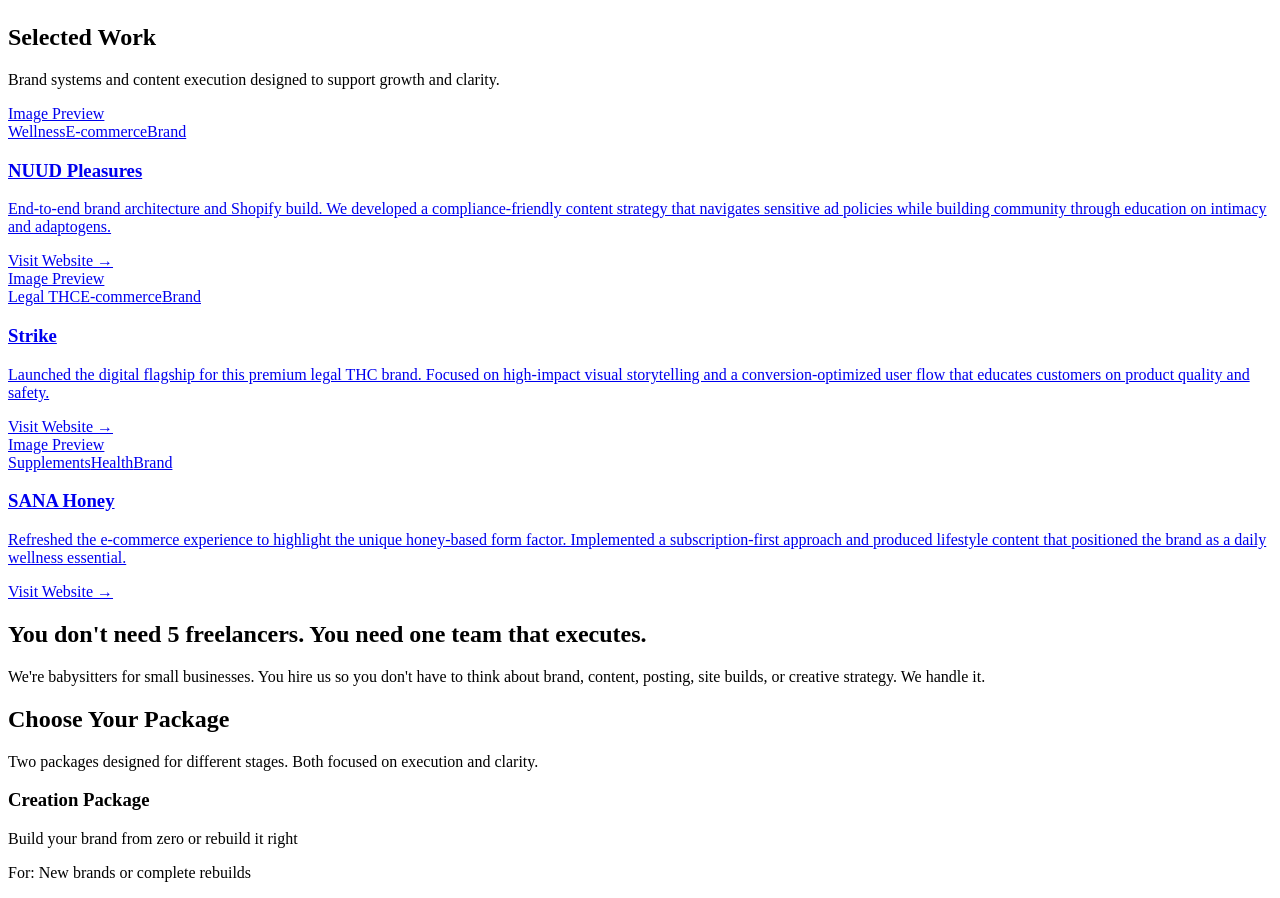
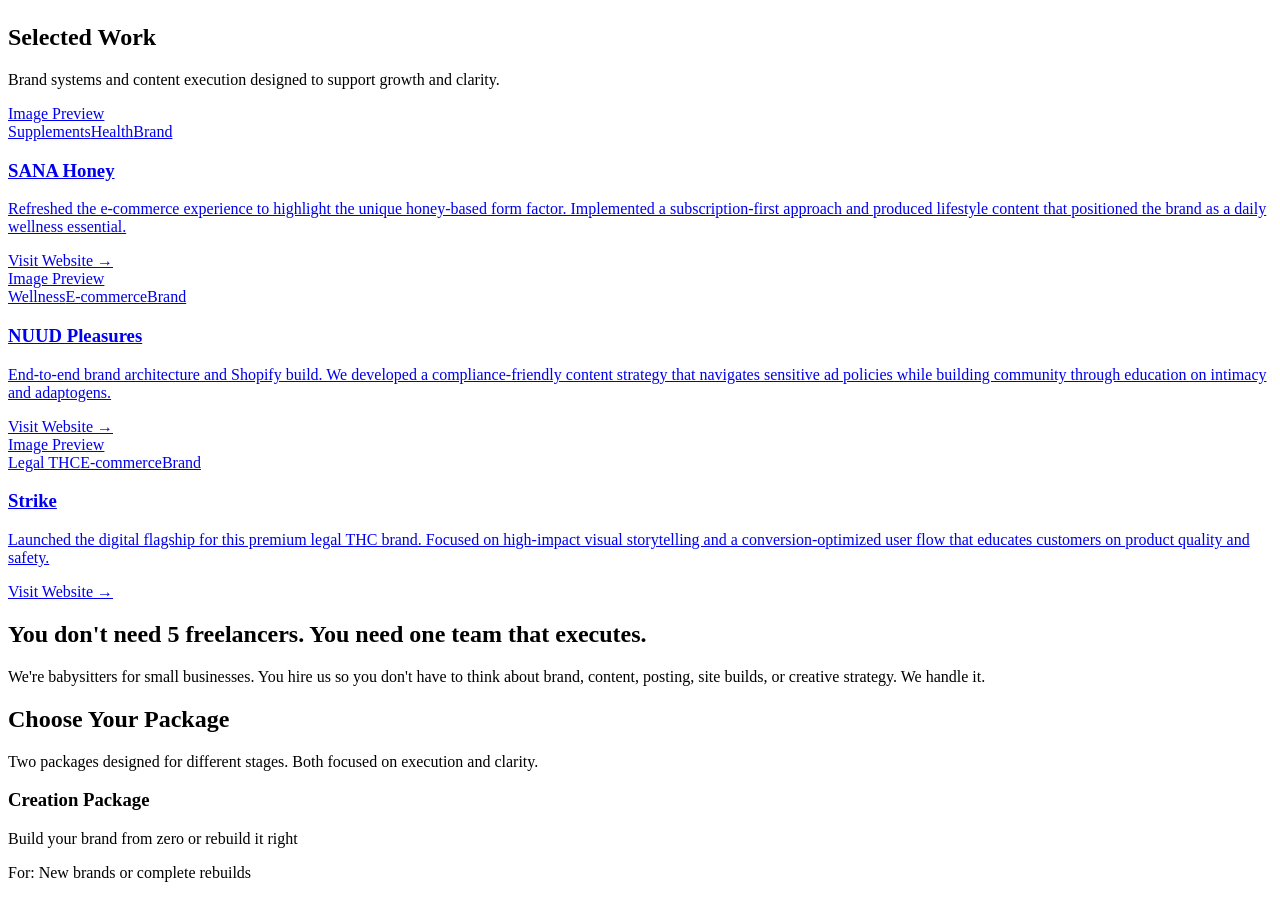
Before and after one commit to noelsajor/ascent-web-test, a React (Vite) app: page / in a window 1280 px wide. Shown: the part 1060-1958 px from the top of the page. Built offline with nearby package versions, Linux system fonts and the light colour scheme; the HTML template or start-up script is replaced by a standard one.

Commit message:
Add SANA Honey to portfolio items

```diff
--- a/src/components/Portfolio.jsx
+++ b/src/components/Portfolio.jsx
@@ -29,6 +29,13 @@
   }, [])
 
   const portfolioItems = [
+        {
+      id: 'sana-honey',
+      tags: ['Supplements', 'Health', 'Brand'],
+      title: 'SANA Honey',
+      description: 'Refreshed the e-commerce experience to highlight the unique honey-based form factor. Implemented a subscription-first approach and produced lifestyle content that positioned the brand as a daily wellness essential.',
+      url: 'https://www.sanahoney.com/'
+    },
     {
       id: 'nuud-pleasures',
       tags: ['Wellness', 'E-commerce', 'Brand'],
@@ -42,13 +49,6 @@
       title: 'Strike',
       description: 'Launched the digital flagship for this premium legal THC brand. Focused on high-impact visual storytelling and a conversion-optimized user flow that educates customers on product quality and safety.',
       url: 'https://strikebrands.co/'
-    },
-    {
-      id: 'sana-honey',
-      tags: ['Supplements', 'Health', 'Brand'],
-      title: 'SANA Honey',
-      description: 'Refreshed the e-commerce experience to highlight the unique honey-based form factor. Implemented a subscription-first approach and produced lifestyle content that positioned the brand as a daily wellness essential.',
-      url: 'https://www.sanahoney.com/'
     }
   ]
 
```
